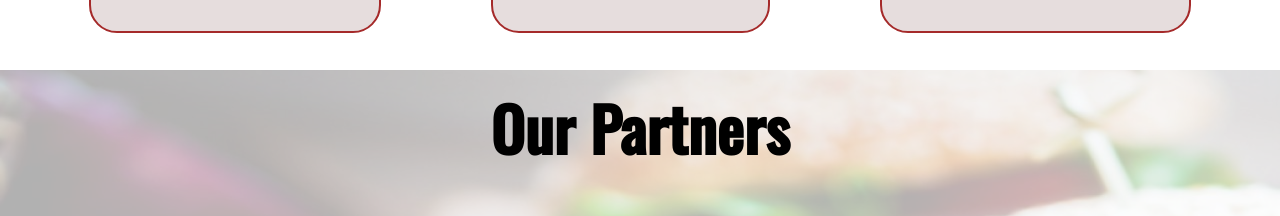
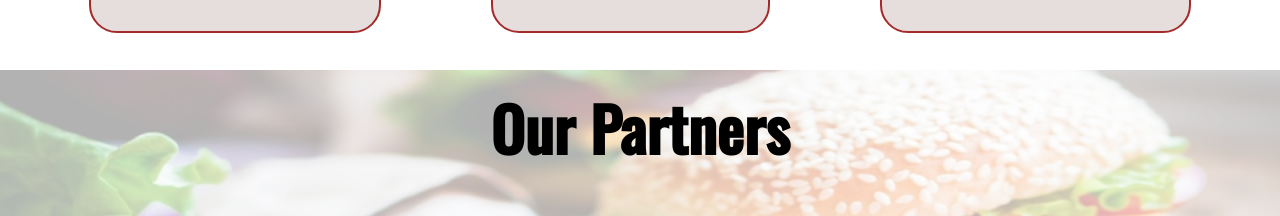
Before and after one commit to SaiKUMAR6632/Food-delivery-app, a plain HTML site: page index.html in a window 1280 px wide. Shown: the part 1438-1654 px from the top of the page. Drawn offline with nearby package versions, Linux system fonts and the light colour scheme.

Commit message:
Update humugigo.css

```diff
--- a/CSS/humugigo.css
+++ b/CSS/humugigo.css
@@ -141,7 +141,7 @@ html {
 #client-section::before {
     content: "";
     position: absolute;
-    background:url('../photos/hotel4.jpg');
+    background:url('hotel4.jpg') no-repeat center center/cover;
     width: 100%;
     height: 100%;
     z-index: -1;
```
